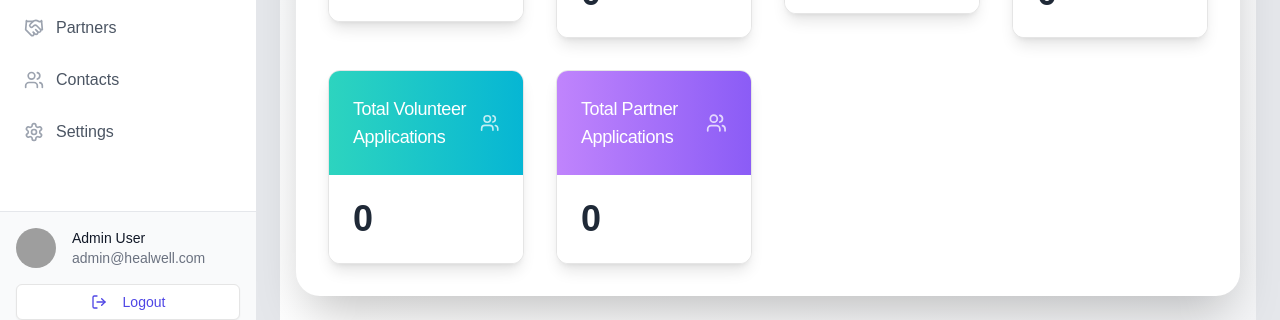
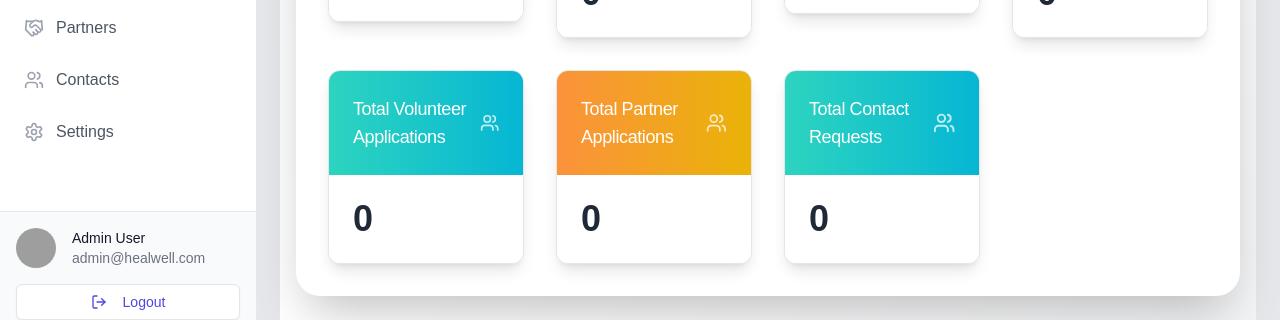
Before and after one commit to akshay0611/HealWell, a Next.js app: page /admin in a window 1280 px wide. Shown: the part 464-784 px from the top of the page. Built offline with nearby package versions, Linux system fonts and the light colour scheme; no server answers; the database is empty; grey boxes are pictures that could not be loaded.

Commit message:
Contact count to admin dashboard

```diff
--- a/app/admin/page.tsx
+++ b/app/admin/page.tsx
@@ -42,6 +42,12 @@ type Partner = {
   message: string;
 }
 
+type Contact = {
+  _id: string;
+  name: string;
+  email: string;
+  message: string;
+}
 
 export default function AdminDashboard() {
   const [currentTime, setCurrentTime] = useState(new Date())
@@ -51,6 +57,7 @@ export default function AdminDashboard() {
   const [totalCareerApplications, setTotalCareerApplications] = useState<number | null>(null)
   const [totalVolunteerApplications, setTotalVolunteerApplications] = useState<number | null>(null) // New state for volunteer applications
   const [totalPartnerApplications, setTotalPartnerApplications] = useState<number | null>(null) // New state for volunteer applications
+  const [totalContactRequests, setTotalContactRequests] = useState<number | null>(null); // New state for contact requests
 
   useEffect(() => {
     const timer = setInterval(() => setCurrentTime(new Date()), 1000)
@@ -172,6 +179,25 @@ export default function AdminDashboard() {
     fetchTotalPartnerApplications()
   }, [])
 
+  useEffect(() => {
+    async function fetchTotalContactRequests() {
+      try {
+        const response = await fetch('/api/contact'); // Fetch all contact requests
+        const data = await response.json();
+
+        if (response.ok && data.success) {
+          setTotalContactRequests((data.data as Contact[]).length);
+        } else {
+          console.error('Failed to fetch contact requests');
+        }
+      } catch (error) {
+        console.error('Error fetching contact requests:', error);
+      }
+    }
+
+    fetchTotalContactRequests();
+  }, []);
+
   return (
     <div className="min-h-screen bg-gradient-to-br from-slate-50 via-white to-gray-100">
       <div className="container mx-auto px-4 py-8">
@@ -253,7 +279,13 @@ export default function AdminDashboard() {
                 title="Total Partner Applications"
                 value={totalPartnerApplications}
                 icon={Users}
-                color="from-purple-400 to-violet-500"
+                color="from-orange-400 to-yellow-500"
+              />
+              <DashboardCard
+                title="Total Contact Requests"
+                value={totalContactRequests}
+                icon={Users}
+                color="from-teal-400 to-cyan-500"
               />
             </div>
           </div>
```
Also changed, not shown: pages/api/contact.ts (line endings or trailing spaces).
